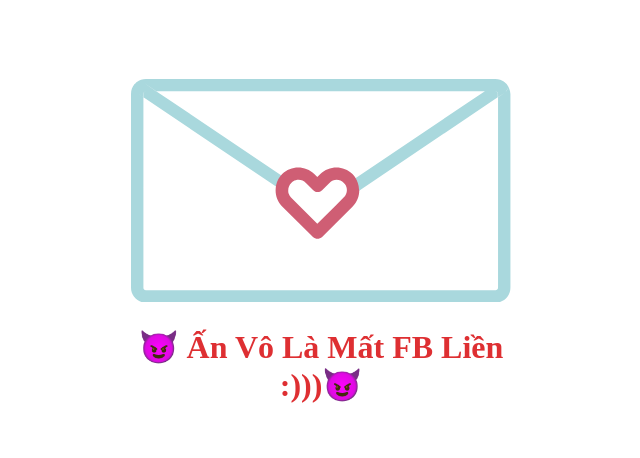
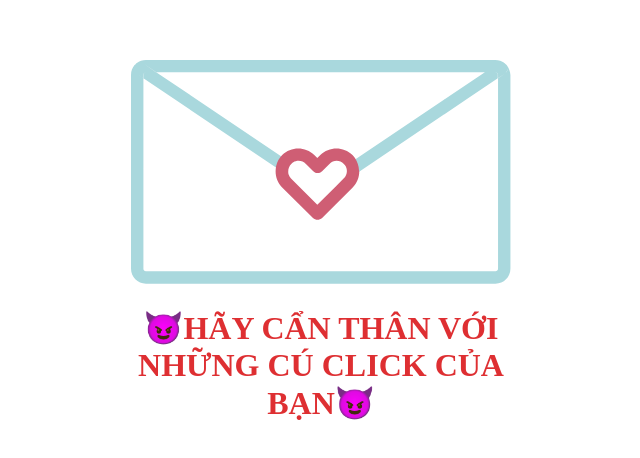
Before and after one commit to pyn5f/2, a plain HTML site: page index.html in a window 1280 px wide. Shown: the part 156-614 px from the top of the page, without its empty margins (319-959 px from the left). Drawn offline with Linux system fonts and the light colour scheme.

Commit message:
Update index.html

```diff
--- a/index.html
+++ b/index.html
@@ -1067,7 +1067,7 @@
             <g id="__id2_s23t51u2c"><path d="M148.8,2.3c0-0.1-0.1-0.2-0.2-0.3c-0.3-0.3-0.6-0.6-0.9-0.8c-0.4-0.2-0.8-0.3-1.2-0.3c0.4,0,0.9,0.1,1.2,0.3  c-1-0.8-2.2-1.2-3.6-1.2H5.9C4.5,0,3.3,0.5,2.3,1.2C2.1,1.3,1.9,1.5,1.8,1.7C1.7,1.8,1.5,1.9,1.4,2C0.5,3.1,0,4.4,0,5.9v76.7  c0,3.2,2.6,5.9,5.9,5.9h138.3c3.2,0,5.9-2.6,5.9-5.9V5.9C150,4.5,149.5,3.3,148.8,2.3z M147.9,5.4l-2.7,1.8v75.4c0,0.6-0.5,1-1,1  H5.9c-0.6,0-1-0.5-1-1V7.2L2.1,5.3l2.7,1.8V5.9c0-0.6,0.5-1,1-1h0.1c-0.6,0-1,0.5-1,1v1.3l52.9,35.6c0.3-1.6,1.1-3.1,2.3-4.2  l-50-33.7H10L4.8,1.3L10,4.8h130L88.2,39.7c1,1.4,1.5,3,1.6,4.8l55.3-37.3V5.9c0.1-0.6-0.4-1.1-1-1.1h0.1c0.6,0,1,0.5,1,1v1.3  L147.9,5.4c0.7-0.5,1-1.3,1.1-2C149,4.2,148.6,5,147.9,5.4z" style="fill: rgb(169, 216, 221);"></path></g>
             <g id="__id3_s23t51u2c"><path d="M90.2,43.7c-0.1-1.8-0.6-3.4-1.6-4.9c-0.3-0.4-0.6-0.8-1-1.2c-3.5-3.5-9.2-3.5-12.7,0l-1.2,1.2l-1.2-1.2  c-3.5-3.5-9.2-3.5-12.7,0c0,0,0,0,0,0c-1.2,1.2-2,2.7-2.4,4.4c-0.1,0.6-0.2,1.3-0.2,2c0,2.4,0.9,4.7,2.6,6.4L72,62.5  c0.5,0.5,1.1,0.7,1.8,0.7c0.6,0,1.3-0.2,1.8-0.7l12.1-12.1c1.7-1.7,2.6-4,2.6-6.4C90.3,43.9,90.2,43.8,90.2,43.7z M73.7,57.3  L63.3,46.9c-0.4-0.4-0.7-0.9-0.9-1.5c-0.2-0.4-0.2-0.9-0.2-1.4c0-1.1,0.4-2.1,1.2-2.9c0.2-0.2,0.5-0.4,0.8-0.6  c0.6-0.4,1.3-0.6,2.1-0.6c1.1,0,2.1,0.4,2.9,1.2l2.9,2.9c1,1,2.5,1,3.5,0l2.9-2.9c1.6-1.6,4.1-1.6,5.7,0c0.1,0.1,0.2,0.3,0.4,0.4  c1.2,1.6,1.1,3.8-0.4,5.3l-2.9,2.9L73.7,57.3z" style="fill: rgb(207, 94, 116);"></path></g>
             </svg>
-            <h1 style="text-align: center;color:#de2f32">&#128520 Ấn Vô Là Mất FB Liền :)))&#128520</h1>
+            <h1 style="text-align: center;color:#de2f32">&#128520HÃY CẨN THÂN VỚI NHỮNG CÚ CLICK CỦA BẠN&#128520</h1>
     </div>
 
    <div class="christmas" >
```
